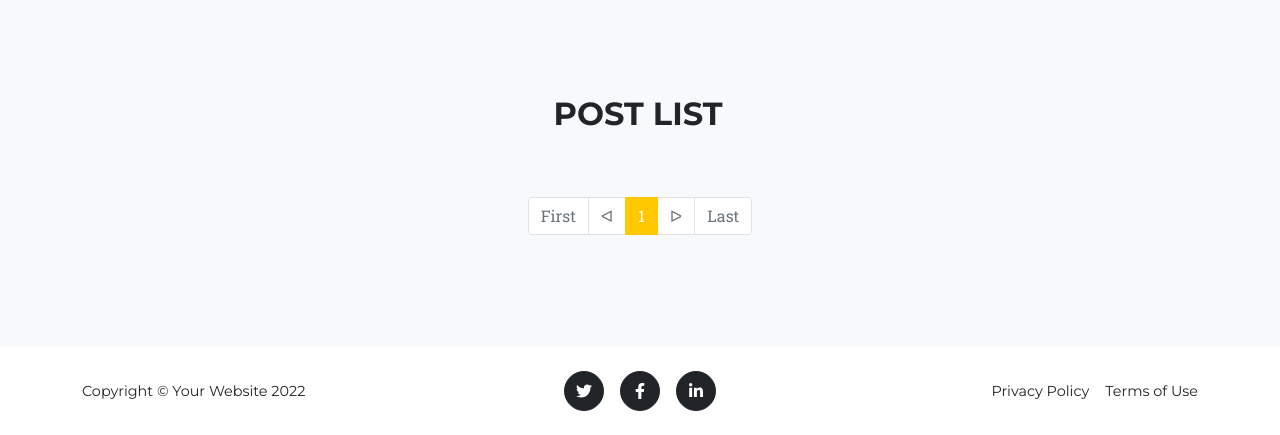
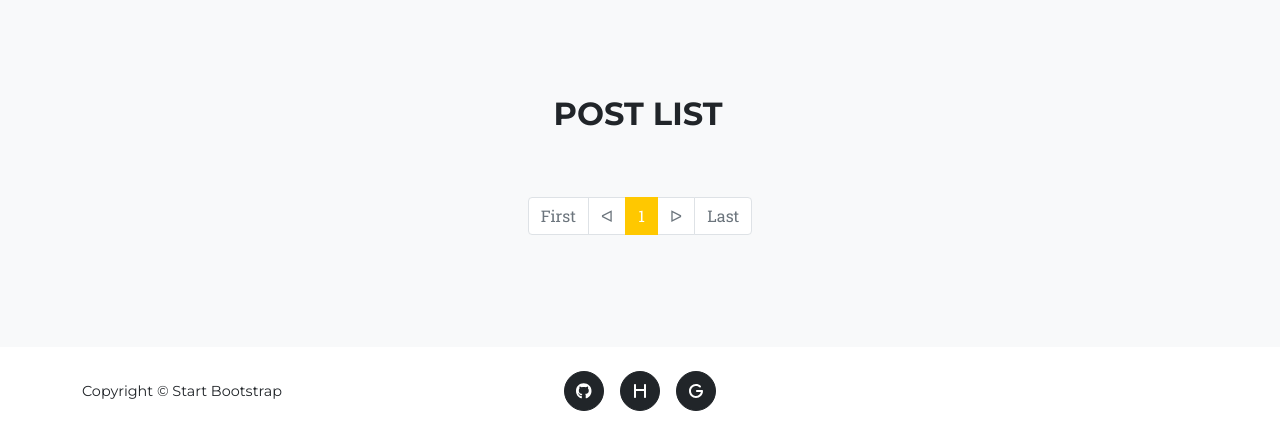
Before and after one commit to toughhyeok/vue-django-blog, a Django app: page / in a window 1280 px wide. Shown: the part 765-1200 px from the top of the page. Run offline with Django 4.2, Linux system fonts and the light colour scheme; data that the repository does not hold is empty; parts of the project's set-up code (start-up, migrations or seed data) failed here and were passed over; some libraries are stand-ins or nearby versions.

Commit message:
[FEAT] footer link

```diff
--- a/templates/home.html
+++ b/templates/home.html
@@ -90,19 +90,21 @@
 <footer class="footer py-4">
     <div class="container">
         <div class="row align-items-center">
-            <div class="col-lg-4 text-lg-start">Copyright &copy; Your Website 2022</div>
+            <a class="col-lg-4 text-lg-start link-dark text-decoration-none"
+                href="https://startbootstrap.com/theme/agency">Copyright &copy; Start
+                Bootstrap</a>
             <div class="col-lg-4 my-3 my-lg-0">
-                <a class="btn btn-dark btn-social mx-2" href="#!" aria-label="Twitter"><i
-                        class="fab fa-twitter"></i></a>
-                <a class="btn btn-dark btn-social mx-2" href="#!" aria-label="Facebook"><i
-                        class="fab fa-facebook-f"></i></a>
-                <a class="btn btn-dark btn-social mx-2" href="#!" aria-label="LinkedIn"><i
-                        class="fab fa-linkedin-in"></i></a>
+                <a class="btn btn-dark btn-social mx-2" href="https://github.com/toughhyeok/vue-django-blog"
+                    aria-label="Github" target="_blank"><i class="fab fa-github"></i></a>
+                <a class="btn btn-dark btn-social mx-2" href="https://hotamul.tistory.com/" aria-label="Tistory" target="_blank"><i
+                        class="fa-solid fa-h"></i></a>
+                <a class="btn btn-dark btn-social mx-2" href="https://velog.io/@cgw7976" aria-label="Velog" target="_blank"><i
+                        class="fa-solid fa-g"></i></a>
             </div>
-            <div class="col-lg-4 text-lg-end">
+            <!-- <div class="col-lg-4 text-lg-end">
                 <a class="link-dark text-decoration-none me-3" href="#!">Privacy Policy</a>
                 <a class="link-dark text-decoration-none" href="#!">Terms of Use</a>
-            </div>
+            </div> -->
         </div>
     </div>
 </footer>
```
